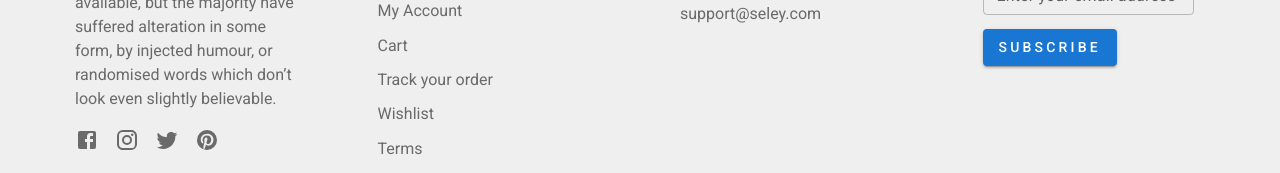
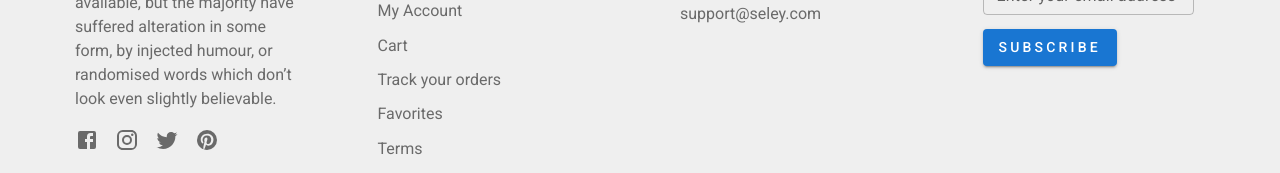
Before and after one commit to Seleyk/nurblik-product-card-new, a React (Create React App) app: page /cart in a window 1280 px wide. Shown: the part 3537-3710 px from the top of the page. Built offline with nearby package versions, Linux system fonts and the light colour scheme.

Commit message:
fixed footer

```diff
--- a/src/pages/NewFooter.jsx
+++ b/src/pages/NewFooter.jsx
@@ -80,7 +80,7 @@ const NewFooter = () => {
                   cursor: "pointer",
                   color: "#6a6a6a",
                 }}
-                href="/products"
+                href="/collections/men"
               >
                 Men
               </a>
@@ -99,7 +99,7 @@ const NewFooter = () => {
                   cursor: "pointer",
                   color: "#6a6a6a",
                 }}
-                href="/products"
+                href="/collections/women"
               >
                 Women
               </a>
@@ -118,7 +118,7 @@ const NewFooter = () => {
                   cursor: "pointer",
                   color: "#6a6a6a",
                 }}
-                href="/"
+                href="/profile"
               >
                 My Account{" "}
               </a>
@@ -156,9 +156,9 @@ const NewFooter = () => {
                   cursor: "pointer",
                   color: "#6a6a6a",
                 }}
-                href="/"
+                href="/profile/orders"
               >
-                Track your order
+                Track your orders
               </a>
             </div>
             <div
@@ -175,9 +175,9 @@ const NewFooter = () => {
                   cursor: "pointer",
                   color: "#6a6a6a",
                 }}
-                href="/"
+                href="/profile/favorites"
               >
-                Wishlist
+                Favorites
               </a>
             </div>
             <div
```
